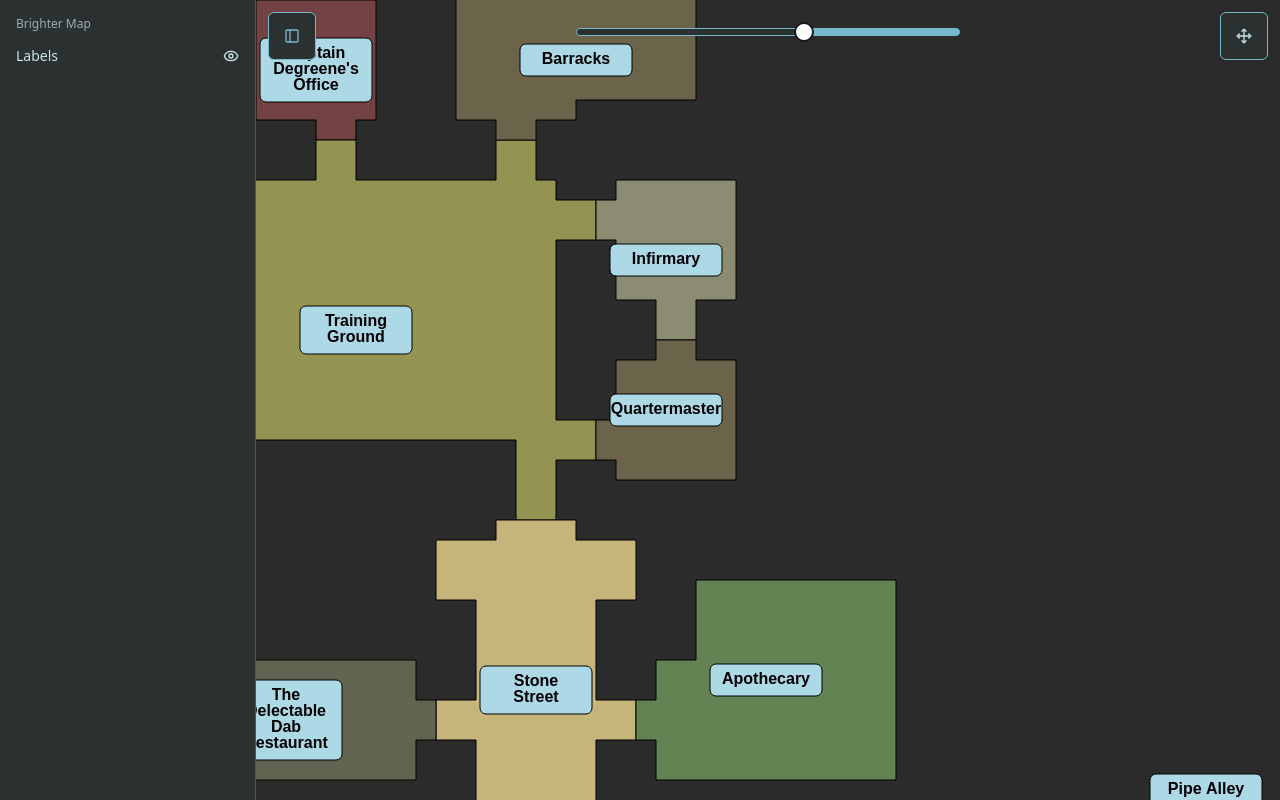
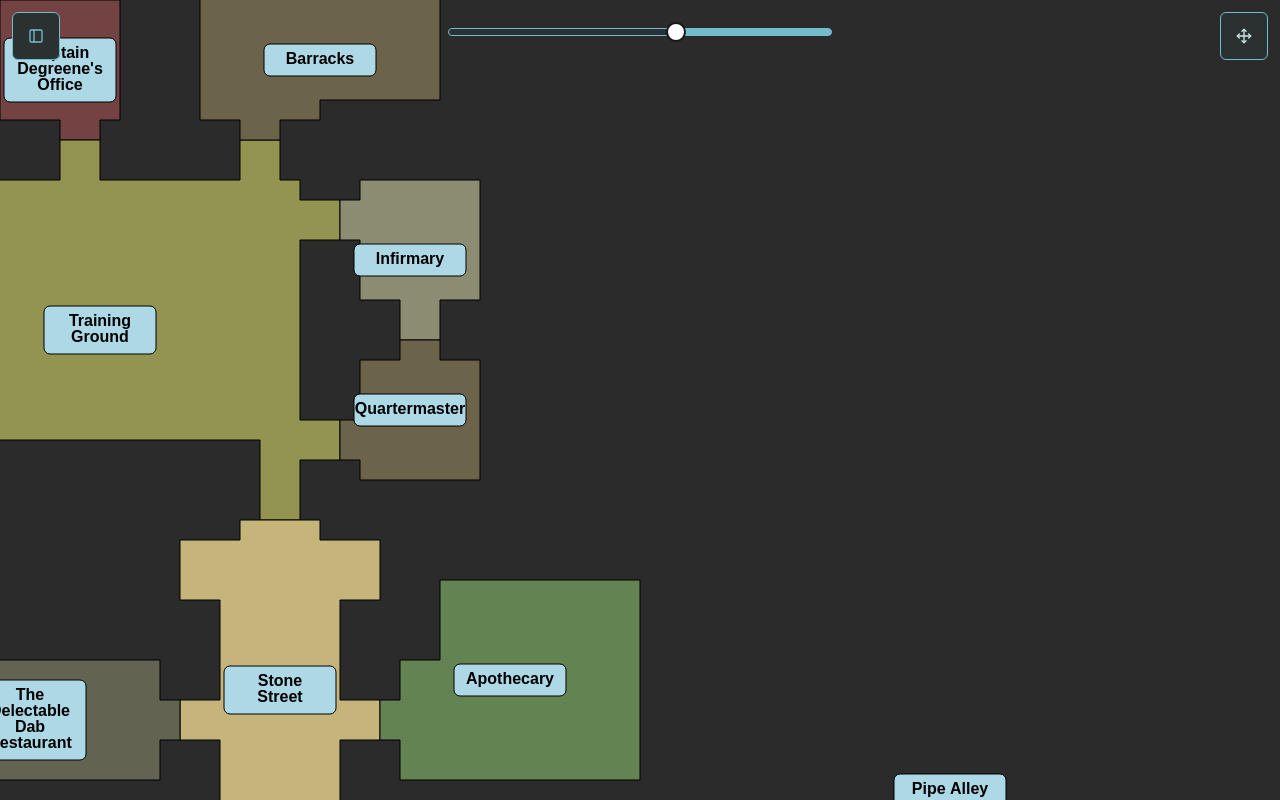
Before and after one commit to jrbarnhart/brighter-shores-map, a React (Vite) app: page / in a window 1280 px wide. Built offline with nearby package versions, Linux system fonts and the light colour scheme.

Commit message:
Make sidebar think app is always mobile

```diff
--- a/src/components/ui/sidebar.tsx
+++ b/src/components/ui/sidebar.tsx
@@ -1,3 +1,4 @@
+/* eslint-disable @typescript-eslint/no-unnecessary-condition */
 /* eslint-disable @typescript-eslint/no-confusing-void-expression */
 /* eslint-disable @typescript-eslint/restrict-template-expressions */
 import * as React from "react";
@@ -5,6 +6,7 @@ import { Slot } from "@radix-ui/react-slot";
 import { VariantProps, cva } from "class-variance-authority";
 import { PanelLeft } from "lucide-react";
 
+// eslint-disable-next-line @typescript-eslint/no-unused-vars
 import { useIsMobile } from "@/hooks/use-mobile";
 import { cn } from "@/lib/utils";
 import { Button } from "@/components/ui/button";
@@ -67,7 +69,8 @@ const SidebarProvider = React.forwardRef<
     },
     ref
   ) => {
-    const isMobile = useIsMobile();
+    // const isMobile = useIsMobile();
+    const isMobile = true;
     const [openMobile, setOpenMobile] = React.useState(false);
 
     // This is the internal state of the sidebar.
```
